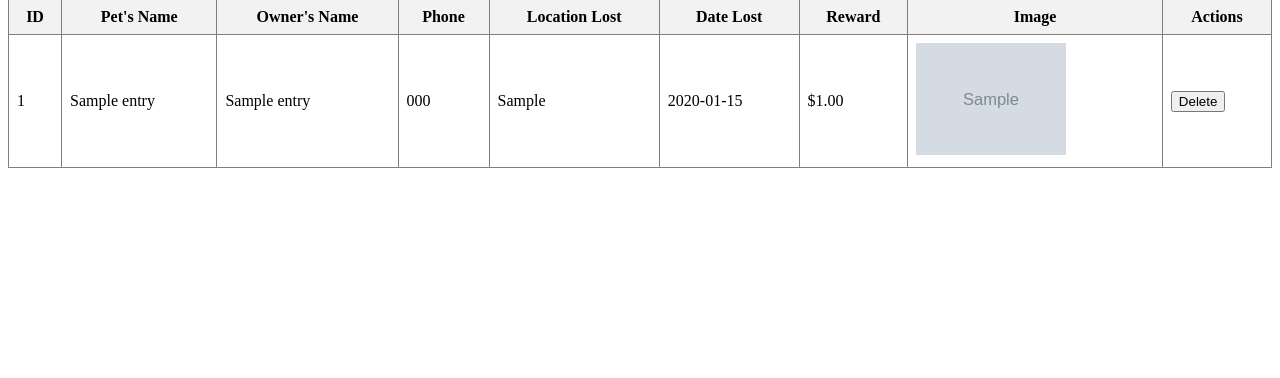
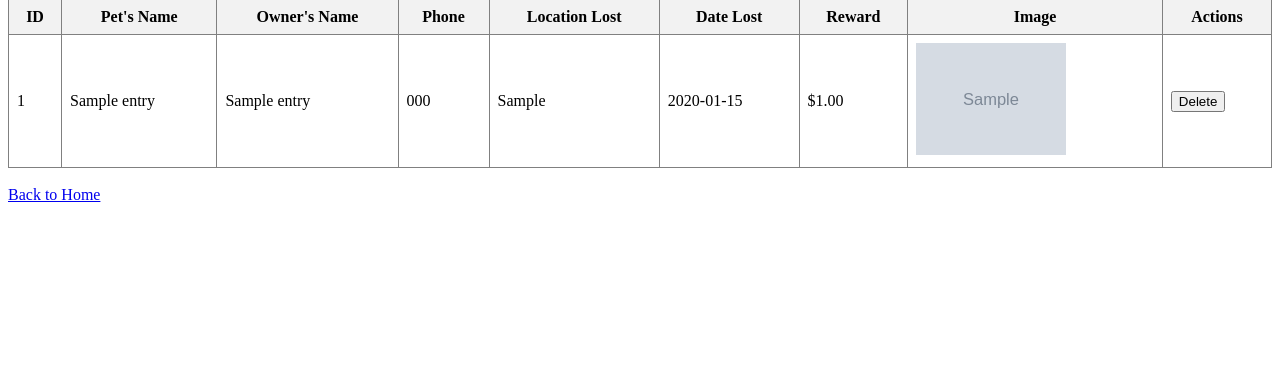
Before and after one commit to edyau1024/LostPetApp, a Flask app: page /names in a window 1280 px wide. Shown: the part 81-459 px from the top of the page. Run offline with Flask 3, Linux system fonts and the light colour scheme; tables that the repository leaves empty hold one stand-in row (values such as "Sample post"); grey boxes marked "Sample" are stand-in pictures.

Commit message:
Update names.html

```diff
--- a/templates/names.html
+++ b/templates/names.html
@@ -54,5 +54,8 @@
   </tbody>
 </table>
 
+        <br>
+    <a href="{{ url_for('home') }}">Back to Home</a>
+
 </body>
 </html>
```
